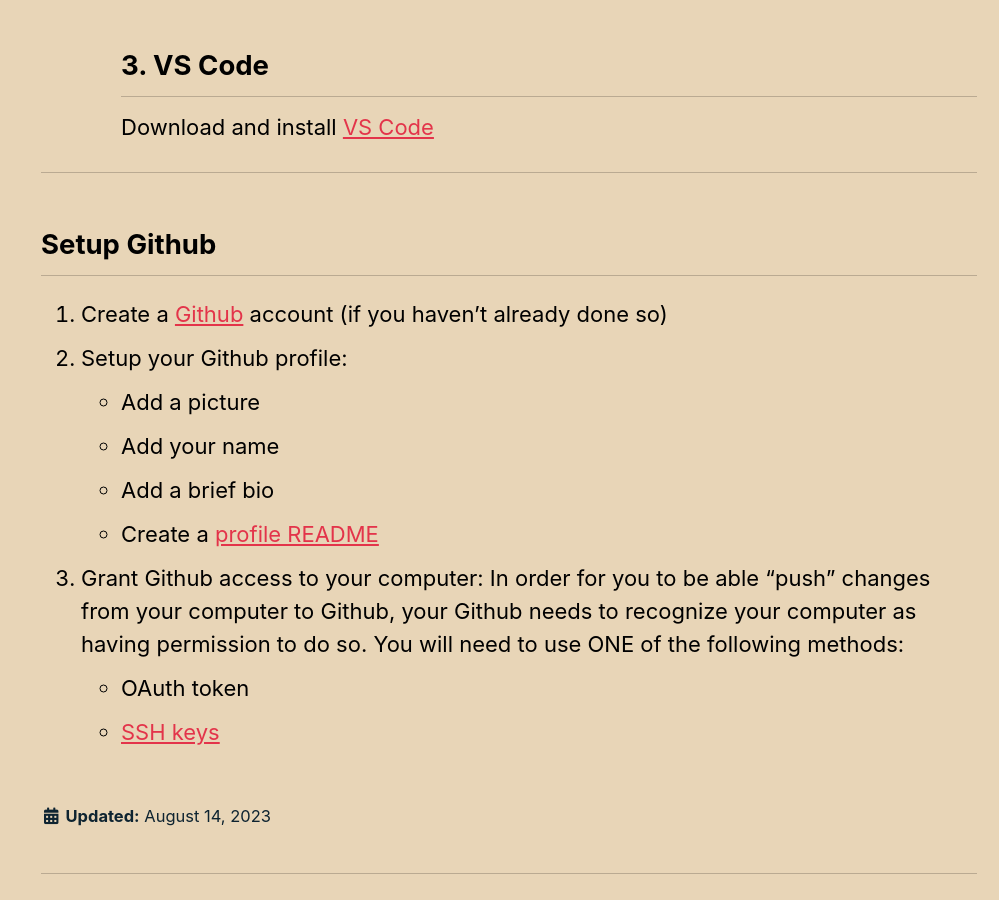
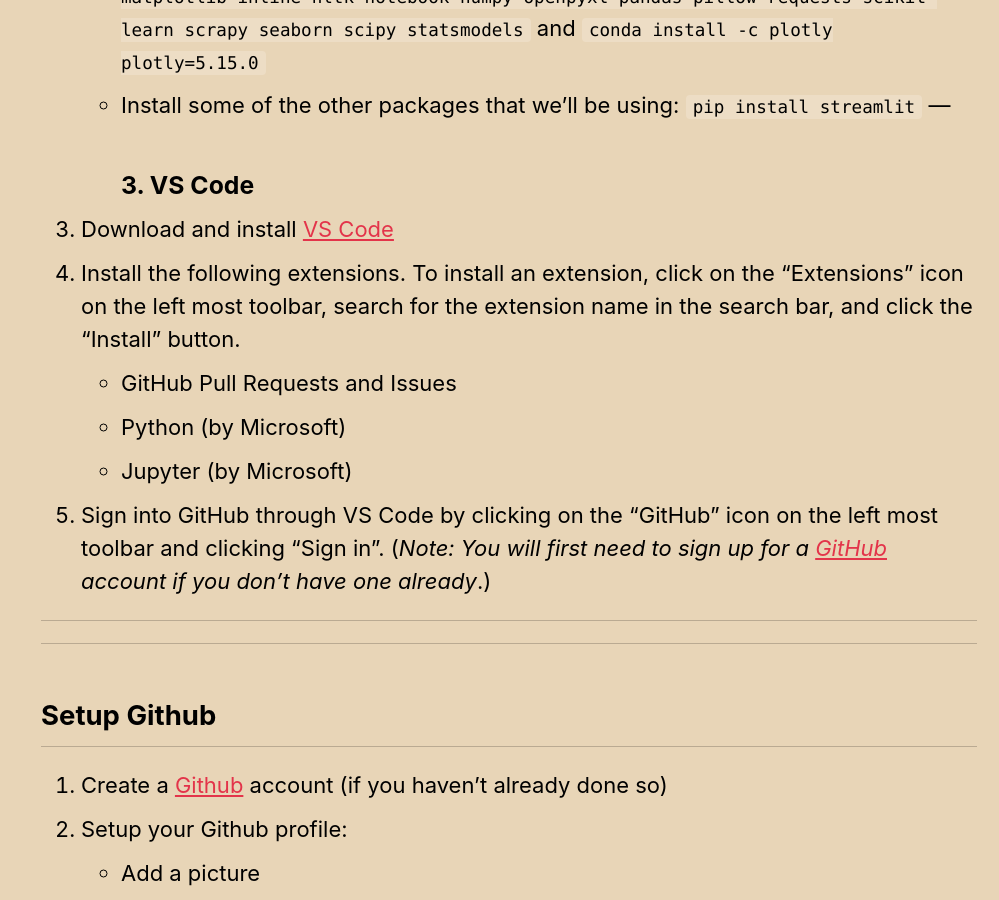
Before and after one commit to s386Fall2023/s386Fall2023.github.io, a Jekyll site: the page built from _assignments/01setup.md, in a window 1280 px wide and 900 px high, scrolled down 1287 px. Shown: the whole window, without its empty margins (281-1280 px from the left). Built offline with Jekyll 4.4.1, drawn with Linux system fonts in a browser that asks for light colours; cached includes are drawn as plain includes; some of the changed text lies outside the part shown.

Commit message:
Update assignments 1-4

````diff
--- a/_assignments/01setup.md
+++ b/_assignments/01setup.md
@@ -7,7 +7,9 @@ excerpt: Get everything needed for class set up this week.
 #header:
 #   teaser: /assets/images/frog.png
 ---
+Objective:  Setup the tools that we'll be using this semester in Stat 386.
 
+Instructions: Follow the direction below to get Git, GitHub, Anaconda, and VS Code up and running.
 
 ## Install necessary software
 
@@ -36,9 +38,15 @@ excerpt: Get everything needed for class set up this week.
     * Install some of the other packages that we'll be using:
     ```pip install streamlit```
 ---
-## 3. VS Code
-Download and install [VS Code](https://code.visualstudio.com/)
+### 3. VS Code
+1. Download and install [VS Code](https://code.visualstudio.com/)
+2. Install the following extensions.  To install an extension, click on the "Extensions" icon on the left most toolbar, search for the extension name in the search bar, and click the "Install" button.
+    * GitHub Pull Requests and Issues
+    * Python (by Microsoft)
+    * Jupyter (by Microsoft)
+3. Sign into GitHub through VS Code by clicking on the "GitHub" icon on the left most toolbar and clicking "Sign in". (*Note: You will first need to sign up for a [GitHub](https://github.com) account if you don't have one already*.)
 
+---
 ---
 ## Setup Github
 1. Create a [Github](https://github.com/) account (if you haven't already done so)
````
Also changed, not shown: _assignments/02git.md (+6 -1 lines), _assignments/03python.md (+8 -10 lines), _assignments/04pandas.md (+1 -1 lines), _resources/blogsetup.md (+5 -4 lines).
